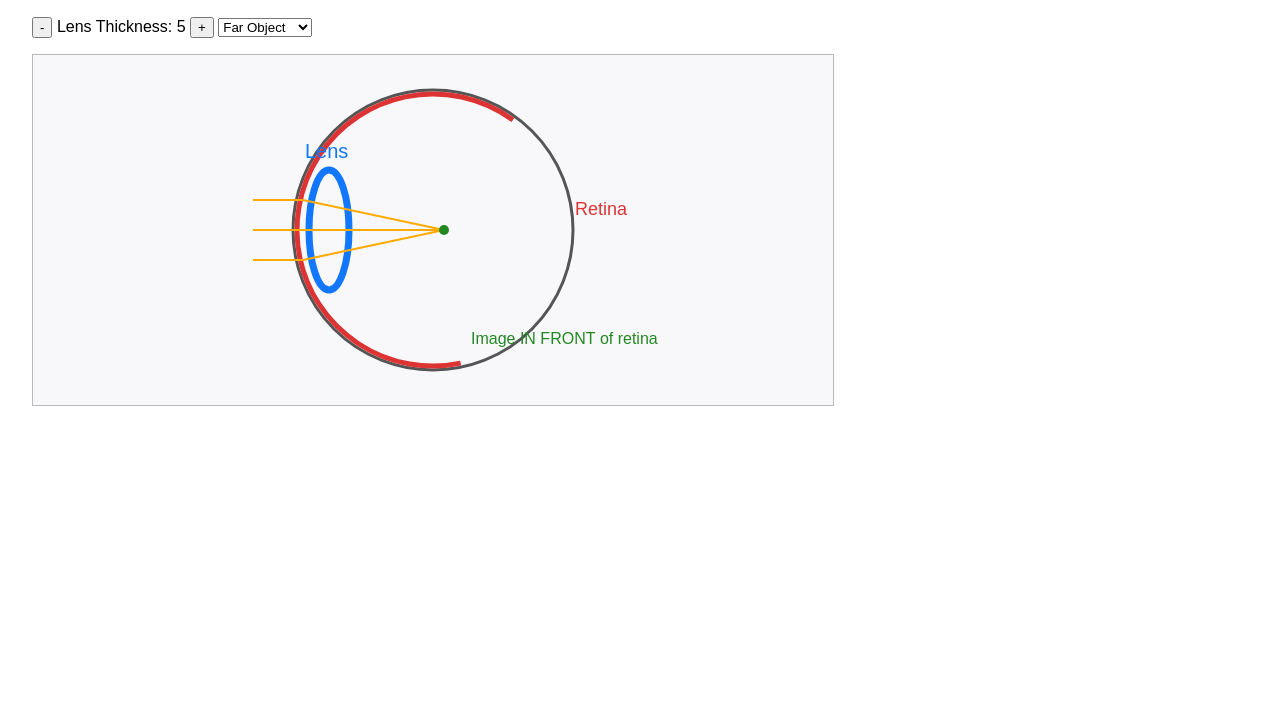
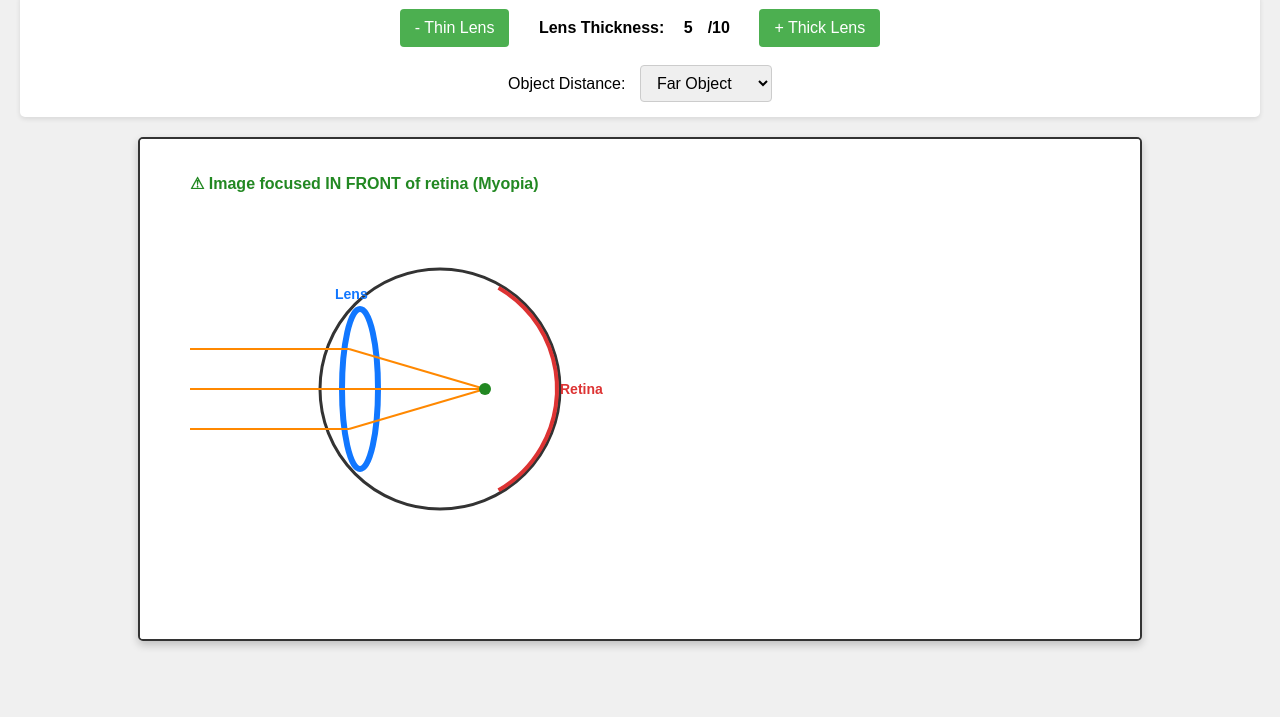
Before and after one commit to holly-yy/HelloWorld, a plain HTML site: page index.html in a window 1280 px wide. Shown: the part 83-800 px from the top of the page. Drawn offline with Linux system fonts and the light colour scheme.

Commit message:
Add complete eyeball lens simulation with HTML, CSS, and JavaScript

```diff
--- a/index.html
+++ b/index.html
@@ -2,21 +2,24 @@
 <html lang="en">
 <head>
   <meta charset="UTF-8">
-  <title>Eyeball Simulation - Lens Thickness</title>
+  <meta name="viewport" content="width=device-width, initial-scale=1.0">
+  <title>Eyeball Lens Simulation</title>
   <link rel="stylesheet" href="style.css">
 </head>
 <body>
-  <h2>Eyeball Ray Diagram Simulation</h2>
+  <h1>Eyeball Lens Simulation</h1>
   <div class="controls">
-    <button id="decrease">-</button>
-    <span>Lens Thickness: <span id="thicknessValue">5</span></span>
-    <button id="increase">+</button>
-    <select id="objectDistance">
+    <button id="decreaseBtn">- Thin Lens</button>
+    <span>Lens Thickness: <span id="thicknessValue">5</span>/10</span>
+    <button id="increaseBtn">+ Thick Lens</button>
+    <br><br>
+    <label for="modeSelect">Object Distance:</label>
+    <select id="modeSelect">
       <option value="far">Far Object</option>
       <option value="near">Near Object</option>
     </select>
   </div>
-  <canvas id="eyeballCanvas" width="800" height="350"></canvas>
+  <canvas id="canvas" width="1000" height="500"></canvas>
   <script src="main.js"></script>
 </body>
 </html>
--- a/main.js
+++ b/main.js
@@ -1,177 +1,226 @@
-const canvas = document.getElementById('eyeballCanvas');
+const canvas = document.getElementById('canvas');
 const ctx = canvas.getContext('2d');
 const thicknessDisplay = document.getElementById('thicknessValue');
-const decrease = document.getElementById('decrease');
-const increase = document.getElementById('increase');
-const objectDistance = document.getElementById('objectDistance');
+const decreaseBtn = document.getElementById('decreaseBtn');
+const increaseBtn = document.getElementById('increaseBtn');
+const modeSelect = document.getElementById('modeSelect');
 
-// Geometry constants
-const C_X = 400;            // Center of eyeball
-const C_Y = 175;
-const R = 140;              // Eyeball radius
-const LENS_X = C_X - R + 36; // Lens is now near left edge, but just inside the outline
-const LENS_RADIUS_X = 20;
-const LENS_RADIUS_Y = 60;
-const RETINA_X = C_X + R - 8; // Retina arc (right side)
+// Configuration
+let lensThickness = 5; // 1 to 10
+let mode = 'far'; // 'far' or 'near'
 
-let lensThickness = 5; // 1 (thin) to 10 (thick)
-let mode = 'far';
+// Eyeball dimensions
+const eyeballCenterX = 300;
+const eyeballCenterY = 250;
+const eyeballRadius = 120;
 
-// Focal calculation
-function focalLengthForThickness(thickness) {
-  // Stronger lens (thicker)=shorter f, weaker=longer f
-  return 160 - thickness * 9;
+// Lens position (left side of eyeball, inside)
+const lensX = eyeballCenterX - eyeballRadius + 40;
+const lensY = eyeballCenterY;
+const lensWidth = 18;
+const lensHeight = 80;
+
+// Retina position (right side of eyeball)
+const retinaX = eyeballCenterX + eyeballRadius - 10;
+
+// Focal length based on lens thickness
+function calculateFocalLength(thickness) {
+  // Thicker lens = shorter focal length (stronger lens)
+  return 200 - thickness * 15;
 }
 
-function getFocusXForLens(thickness, mode) {
+// Calculate where rays converge
+function calculateFocusPoint(thickness, mode) {
+  const f = calculateFocalLength(thickness);
+
   if (mode === 'far') {
-    return LENS_X + focalLengthForThickness(thickness);
+    // For far object with parallel rays: focus = lens + focal length
+    return lensX + f;
   } else {
-    // For near, use thin lens formula with object outside the eye
-    const objectDistancePx = 90 + 50; // object is 90px left of lens, plus buffer
-    const u = -objectDistancePx;
-    const f = focalLengthForThickness(thickness);
-    const oneOverV = 1/f - 1/u;
-    const v = 1/oneOverV;
-    return LENS_X + v;
+    // For near object: use thin lens equation 1/f = 1/u + 1/v
+    // Object is 150px to the left of lens
+    const u = -150; // negative for real object on left
+    const v = (f * u) / (u - f);
+    return lensX + v;
   }
 }
 
-function drawScene() {
-  ctx.clearRect(0, 0, canvas.width, canvas.height);
-
-  // 1. Eyeball (circle)
-  ctx.save();
-  ctx.strokeStyle = "#555";
+function drawEyeball() {
+  // Draw eyeball circle
+  ctx.strokeStyle = '#333';
   ctx.lineWidth = 3;
   ctx.beginPath();
-  ctx.arc(C_X, C_Y, R, 0, Math.PI * 2);
+  ctx.arc(eyeballCenterX, eyeballCenterY, eyeballRadius, 0, Math.PI * 2);
   ctx.stroke();
+
+  // Draw retina (red arc on right side)
+  ctx.strokeStyle = '#d33';
+  ctx.lineWidth = 4;
+  ctx.beginPath();
+  ctx.arc(eyeballCenterX, eyeballCenterY, eyeballRadius - 3, -Math.PI/3, Math.PI/3);
+  ctx.stroke();
+
+  // Label
+  ctx.fillStyle = '#d33';
+  ctx.font = 'bold 14px Arial';
+  ctx.fillText('Retina', retinaX + 10, eyeballCenterY + 5);
+}
+
+function drawLens() {
+  // Draw lens as a scaled ellipse
+  ctx.save();
+  ctx.translate(lensX, lensY);
+  ctx.scale(lensThickness / 5, 1); // thickness controls horizontal scale
+
+  ctx.strokeStyle = '#17f';
+  ctx.lineWidth = 6;
+  ctx.beginPath();
+  ctx.ellipse(0, 0, lensWidth, lensHeight, 0, 0, Math.PI * 2);
+  ctx.stroke();
+
   ctx.restore();
 
-  // 2. Retina (back arc)
-  ctx.save();
-  ctx.strokeStyle = "#d33";
-  ctx.lineWidth = 5;
+  // Label
+  ctx.fillStyle = '#17f';
+  ctx.font = 'bold 14px Arial';
+  ctx.fillText('Lens', lensX - 25, lensY - 90);
+}
+
+function drawFarObjectRays() {
+  const focusX = calculateFocusPoint(lensThickness, 'far');
+  const rayOffsets = [-40, 0, 40];
+
+  ctx.strokeStyle = '#ff8800';
+  ctx.lineWidth = 2;
+
+  rayOffsets.forEach(offset => {
+    const startY = eyeballCenterY + offset;
+    const lensEntryY = startY;
+    const lensEntryX = lensX - (lensWidth * lensThickness / 5) / 2 - 2;
+
+    // Ray from far left to lens (parallel)
+    ctx.beginPath();
+    ctx.moveTo(50, startY);
+    ctx.lineTo(lensEntryX, lensEntryY);
+    ctx.stroke();
+
+    // Ray from lens to focus point
+    ctx.beginPath();
+    ctx.moveTo(lensEntryX, lensEntryY);
+    ctx.lineTo(focusX, eyeballCenterY);
+    ctx.stroke();
+  });
+
+  // Draw focus point
+  ctx.fillStyle = '#282';
   ctx.beginPath();
-  ctx.arc(C_X, C_Y, R-4, Math.PI/2.3, Math.PI*1.7);
-  ctx.stroke();
-  ctx.restore();
+  ctx.arc(focusX, eyeballCenterY, 6, 0, Math.PI * 2);
+  ctx.fill();
+}
 
-  // 3. Lens, now near left edge
-  ctx.save();
-  ctx.translate(LENS_X, C_Y);
-  ctx.scale(lensThickness/5, 1.0);
-  ctx.strokeStyle = "#17f";
-  ctx.lineWidth = 7;
+function drawNearObjectRays() {
+  const focusX = calculateFocusPoint(lensThickness, 'near');
+  const rayOffsets = [-40, 0, 40];
+  const objectX = lensX - 150; // Object outside the eyeball
+  const objectY = eyeballCenterY;
+
+  ctx.strokeStyle = '#ff8800';
+  ctx.lineWidth = 2;
+
+  // Draw object point
+  ctx.fillStyle = '#444';
   ctx.beginPath();
-  ctx.ellipse(0, 0, LENS_RADIUS_X, LENS_RADIUS_Y, 0, 0, Math.PI * 2);
-  ctx.stroke();
-  ctx.restore();
+  ctx.arc(objectX, objectY, 8, 0, Math.PI * 2);
+  ctx.fill();
 
-  // 4. Rays
-  ctx.save();
-  ctx.strokeStyle = "#fa0";
-  ctx.lineWidth = 2;
-  const rayOffsets = [-30, 0, 30];
-  const focusX = getFocusXForLens(lensThickness, mode);
+  // Label for object
+  ctx.fillStyle = '#444';
+  ctx.font = '14px Arial';
+  ctx.fillText('Near Object', objectX - 40, objectY - 25);
+
+  // Draw rays diverging from object point
+  rayOffsets.forEach(offset => {
+    const rayTargetY = eyeballCenterY + offset;
+    const lensEntryX = lensX - (lensWidth * lensThickness / 5) / 2 - 2;
+
+    // Ray from object to lens (diverging)
+    ctx.beginPath();
+    ctx.moveTo(objectX, objectY);
+    ctx.lineTo(lensEntryX, rayTargetY);
+    ctx.stroke();
+
+    // Ray from lens to focus point (converging)
+    ctx.beginPath();
+    ctx.moveTo(lensEntryX, rayTargetY);
+    ctx.lineTo(focusX, eyeballCenterY);
+    ctx.stroke();
+  });
+
+  // Draw focus point
+  ctx.fillStyle = '#282';
+  ctx.beginPath();
+  ctx.arc(focusX, eyeballCenterY, 6, 0, Math.PI * 2);
+  ctx.fill();
+}
+
+function drawFocusStatus() {
+  const focusX = calculateFocusPoint(lensThickness, mode);
+  let status = '';
+
+  if (Math.abs(focusX - retinaX) < 15) {
+    status = '✓ Image focused ON retina';
+  } else if (focusX < retinaX) {
+    status = '⚠ Image focused IN FRONT of retina (Myopia)';
+  } else {
+    status = '⚠ Image focused BEHIND retina (Hyperopia)';
+  }
+
+  ctx.fillStyle = '#282';
+  ctx.font = 'bold 16px Arial';
+  ctx.fillText(status, 50, 50);
+}
+
+function draw() {
+  // Clear canvas
+  ctx.clearRect(0, 0, canvas.width, canvas.height);
+  ctx.fillStyle = '#fff';
+  ctx.fillRect(0, 0, canvas.width, canvas.height);
+
+  // Draw components
+  drawEyeball();
+  drawLens();
 
   if (mode === 'far') {
-    // Parallel rays from the far left, through lens, converge
-    rayOffsets.forEach(dy => {
-      const rayStartX = C_X - R - 40;
-      const y = C_Y + dy;
-      const enterX = LENS_X - LENS_RADIUS_X - 6;
-      // Ray to lens
-      ctx.beginPath();
-      ctx.moveTo(rayStartX, y);
-      ctx.lineTo(enterX, y);
-      ctx.stroke();
-      // Through lens to focus
-      ctx.beginPath();
-      ctx.moveTo(enterX, y);
-      ctx.lineTo(focusX, C_Y);
-      ctx.stroke();
-    });
+    drawFarObjectRays();
   } else {
-    // NEAR OBJECT: Diverge from object point outside eye on the left
-    const objX = LENS_X - 90;
-    const objY = C_Y;
-    const enterX = LENS_X - LENS_RADIUS_X - 6;
-    rayOffsets.forEach(dy => {
-      // Incoming: object point to lens entrance ("diverging" rays)
-      ctx.beginPath();
-      ctx.moveTo(objX, objY);
-      ctx.lineTo(enterX, C_Y + dy);
-      ctx.stroke();
-      // Through lens to focus
-      ctx.beginPath();
-      ctx.moveTo(enterX, C_Y + dy);
-      ctx.lineTo(focusX, C_Y);
-      ctx.stroke();
-    });
-    // Draw near object as dot, outside the eyeball
-    ctx.save();
-    ctx.fillStyle = "#444";
-    ctx.beginPath();
-    ctx.arc(objX, objY, 8, 0, Math.PI*2);
-    ctx.fill();
-    ctx.font = "16px sans-serif";
-    ctx.fillText("Near object", objX - 55, objY - 18);
-    ctx.restore();
+    drawNearObjectRays();
   }
-  ctx.restore();
 
-  // 5. Highlight focus point
-  ctx.save();
-  ctx.fillStyle = "#282";
-  ctx.beginPath();
-  ctx.arc(focusX, C_Y, 5, 0, Math.PI * 2);
-  ctx.fill();
-  ctx.restore();
-
-  // 6. Labels
-  ctx.save();
-  ctx.fillStyle = "#17f";
-  ctx.font = "20px sans-serif";
-  ctx.fillText("Lens", LENS_X-24, C_Y-72);
-  ctx.fillStyle = "#d33";
-  ctx.font = "18px sans-serif";
-  ctx.fillText("Retina", RETINA_X + 10, C_Y-15);
-  ctx.restore();
-
-  // 7. Focus status text
-  ctx.save();
-  ctx.fillStyle = "#282";
-  ctx.font = "16px sans-serif";
-  let place;
-  if (Math.abs(focusX - RETINA_X) < 12) place = "ON retina";
-  else if (focusX < RETINA_X) place = "IN FRONT of retina";
-  else place = "BEHIND retina";
-  ctx.fillText(`Image ${place}`, C_X+38, C_Y+R-26);
-  ctx.restore();
+  drawFocusStatus();
 }
 
-// Controls: no change
-decrease.onclick = () => {
+// Event listeners
+decreaseBtn.addEventListener('click', () => {
   if (lensThickness > 1) {
     lensThickness--;
-    thicknessDisplay.innerText = lensThickness;
-    drawScene();
+    thicknessDisplay.textContent = lensThickness;
+    draw();
   }
-};
-increase.onclick = () => {
+});
+
+increaseBtn.addEventListener('click', () => {
   if (lensThickness < 10) {
     lensThickness++;
-    thicknessDisplay.innerText = lensThickness;
-    drawScene();
+    thicknessDisplay.textContent = lensThickness;
+    draw();
   }
-};
-objectDistance.onchange = (e) => {
+});
+
+modeSelect.addEventListener('change', (e) => {
   mode = e.target.value;
-  drawScene();
-};
+  draw();
+});
 
-// Init
-thicknessDisplay.innerText = lensThickness;
-drawScene();
+// Initial draw
+thicknessDisplay.textContent = lensThickness;
+draw();
--- a/style.css
+++ b/style.css
@@ -1,11 +1,66 @@
+* {
+  margin: 0;
+  padding: 0;
+  box-sizing: border-box;
+}
+
 body {
   font-family: Arial, sans-serif;
-  padding: 24px;
+  padding: 20px;
+  background-color: #f0f0f0;
 }
+
+h1 {
+  text-align: center;
+  color: #333;
+  margin-bottom: 20px;
+}
+
 .controls {
-  margin-bottom: 16px;
+  text-align: center;
+  margin-bottom: 20px;
+  background-color: white;
+  padding: 15px;
+  border-radius: 5px;
+  box-shadow: 0 2px 5px rgba(0,0,0,0.1);
 }
+
+button {
+  padding: 10px 15px;
+  margin: 0 10px;
+  font-size: 16px;
+  cursor: pointer;
+  background-color: #4CAF50;
+  color: white;
+  border: none;
+  border-radius: 4px;
+  transition: background-color 0.3s;
+}
+
+button:hover {
+  background-color: #45a049;
+}
+
+span {
+  margin: 0 15px;
+  font-size: 16px;
+  font-weight: bold;
+}
+
+select {
+  padding: 8px 12px;
+  font-size: 16px;
+  cursor: pointer;
+  margin-left: 10px;
+  border-radius: 4px;
+  border: 1px solid #ccc;
+}
+
 canvas {
-  border: 1px solid #bbb;
-  background: #f8f8fa;
+  display: block;
+  margin: 20px auto;
+  background-color: white;
+  border: 2px solid #333;
+  border-radius: 5px;
+  box-shadow: 0 4px 8px rgba(0,0,0,0.2);
 }
```
